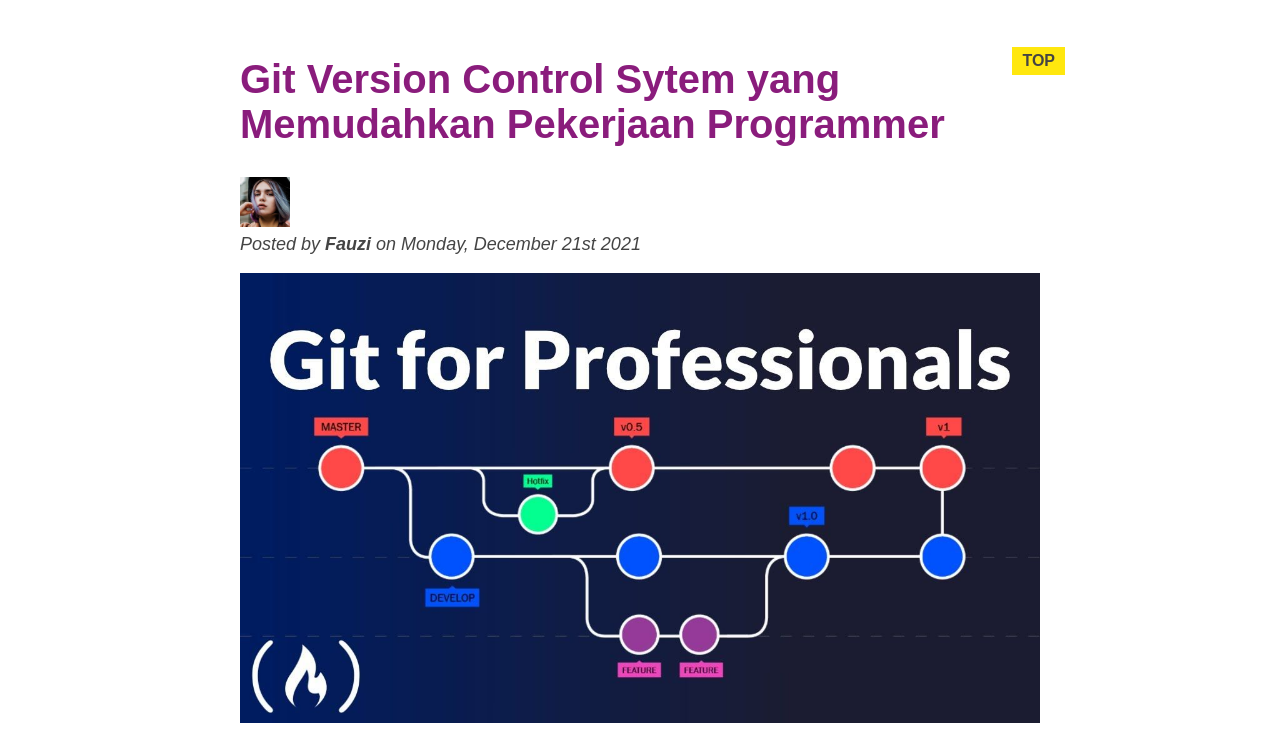
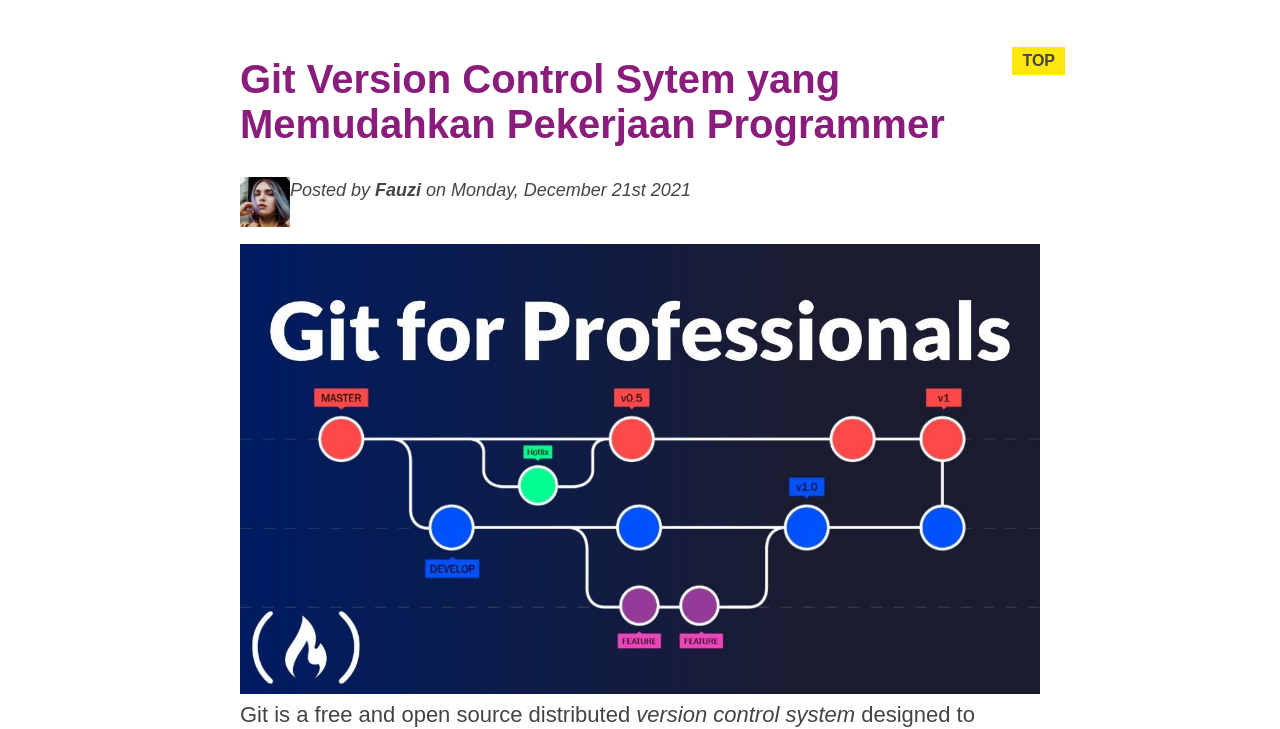
Before and after one commit to Binar-FSW-Wave-18/Web-Layout-Fauzi, a plain HTML site: page flexbox/latihan1/index.html in a window 1280 px wide. Shown: the part 84-813 px from the top of the page. Drawn offline with Linux system fonts and the light colour scheme.

Commit message:
Tugas Flexbox , (aside belum pindah ke atas kanan)

```diff
--- a/flexbox/latihan1/index.html
+++ b/flexbox/latihan1/index.html
@@ -1,5 +1,6 @@
 <!DOCTYPE html>
 <html lang="en">
+
 <head>
   <meta charset="UTF-8" />
   <link href="style.css" rel="stylesheet" />
@@ -20,48 +21,50 @@
     </header>
 
     <article>
-        <header class="post-header">
+      <div class="post-header">
+        <header>
           <h2>
             Git Version Control Sytem yang Memudahkan Pekerjaan Programmer
           </h2>
 
-          <img
-            src="img/laura-jones.jpg"
-            alt="Headshot of Laura Jones"
-            height="50"
-            width="50"
-          />
+          <div>
+            <img src="img/laura-jones.jpg" alt="Headshot of Laura Jones" height="50" width="50" />
 
             <p id="author">
               Posted by <strong>Fauzi</strong> on Monday, December 21st 2021
             </p>
+          </div>
+      </div>
 
-          <img
-            src="img/post.jpeg"
-            alt="HTML code on a screen"
-            width="500"
-            height="200"
-            class="post-img"
-          />
+      <img src="img/post.jpeg" alt="HTML code on a screen" width="500" height="200" class="post-img" />
       <button>❤️ Like</button>
       </header>
 
       <p>
-          Git is a free and open source distributed <em>version control system</em> designed to handle everything from small to very large projects with speed and efficiency.
+        Git is a free and open source distributed <em>version control system</em> designed to handle everything from
+        small to very large projects with speed and efficiency.
       </p>
 
       <p>
-          Git is easy to learn and has a tiny footprint with lightning fast performance. It outclasses SCM tools like Subversion, CVS, Perforce, and ClearCase with features like cheap local branching, convenient staging areas, and multiple workflows.
+        Git is easy to learn and has a tiny footprint with lightning fast performance. It outclasses SCM tools like
+        Subversion, CVS, Perforce, and ClearCase with features like cheap local branching, convenient staging areas, and
+        multiple workflows.
       </p>
 
       <h3>What is Git?</h3>
       <p>
-          By far, the most widely used modern version control system in the world today is Git. Git is a mature, actively maintained open source project originally developed in 2005 by Linus Torvalds, the famous creator of the Linux operating system kernel. A staggering number of software projects rely on Git for version control, including commercial projects as well as open source.
+        By far, the most widely used modern version control system in the world today is Git. Git is a mature, actively
+        maintained open source project originally developed in 2005 by Linus Torvalds, the famous creator of the Linux
+        operating system kernel. A staggering number of software projects rely on Git for version control, including
+        commercial projects as well as open source.
       </p>
       <p>
-          Git is software that runs locally. Your files and their history are stored on your computer. Having a centrally located place where you can upload your changes and download changes from others, enable you to collaborate more easily with other developers
+        Git is software that runs locally. Your files and their history are stored on your computer. Having a centrally
+        located place where you can upload your changes and download changes from others, enable you to collaborate more
+        easily with other developers
       </p>
-        <p>At some point in any software project, you will need to share your code with other developers. If you’re using Git for source control, there are three primary options:</p>
+      <p>At some point in any software project, you will need to share your code with other developers. If you’re using
+        Git for source control, there are three primary options:</p>
 
       <ol>
         <li class="first-li">Github</li>
@@ -71,17 +74,16 @@
 
       <p>
         You can learn more at
-          <a
-            href="https://git-scm.com/"
-            target="_blank"
-            >Git Docs</a
-          >.
+        <a href="https://git-scm.com/" target="_blank">Git Docs</a>.
       </p>
 
       <h3>Why should you learn Git?</h3>
 
       <p>
-          As software developers, whether you are hoping to build the next thing that will change the course of history or you just want to know enough to make ends meet, chances are you will not do this alone which means you need others to actualize that dream. If you fall anywhere within this wide spectrum then you need to learn git as soon as possible.
+        As software developers, whether you are hoping to build the next thing that will change the course of history or
+        you just want to know enough to make ends meet, chances are you will not do this alone which means you need
+        others to actualize that dream. If you fall anywhere within this wide spectrum then you need to learn git as
+        soon as possible.
       </p>
 
       <ul>
@@ -104,32 +106,17 @@
 
       <ul class="related">
         <li>
-            <img
-              src="img/related-1.jpg"
-              alt="Person programming"
-              width="75"
-              height="75"
-            />
+          <img src="img/related-1.jpg" alt="Person programming" width="75" height="75" />
           <a href="#">How to Learn Web Development</a>
           <p class="related-author">By Jonas Schmedtmann</p>
         </li>
         <li>
-            <img
-              src="img/related-2.jpg"
-              alt="Lightning"
-              width="75"
-              height="75"
-            />
+          <img src="img/related-2.jpg" alt="Lightning" width="75" height="75" />
           <a href="#">The Unknown Powers of CSS</a>
           <p class="related-author">By Jim Dillon</p>
         </li>
         <li>
-            <img
-              src="img/related-3.jpg"
-              alt="JavaScript code on a screen"
-              width="75"
-              height="75"
-            />
+          <img src="img/related-3.jpg" alt="JavaScript code on a screen" width="75" height="75" />
           <a href="#">Why JavaScript is Awesome</a>
           <p class="related-author">By Matilda</p>
         </li>
@@ -143,4 +130,5 @@
     </footer>
   </div>
 </body>
+
 </html>
--- a/flexbox/latihan1/style.css
+++ b/flexbox/latihan1/style.css
@@ -28,10 +28,6 @@ body {
   padding: 20px 40px;
   margin-bottom: 60px;
   /* height: 80px; */
-
-  /* ----1 Main Header---- */
-  display: flex;
-  justify-content: space-between;
 }
 
 nav {
@@ -273,3 +269,34 @@ footer p {
 nav p {
   font-size: 18px;
 } */
+
+/* ----TUGAS FLECBOX----- */
+
+.main-header {
+    /* ----1 Main Header---- */
+    display: flex;
+    justify-content: space-between;
+}
+
+.post-header {
+  display: flexbox;
+  justify-content:space-around;
+}
+
+.post-header img {
+  float: left;
+}
+
+/* .container {
+  display: flexbox;
+  justify-content: space-between;
+} */
+
+.post-header {
+  display: flexbox;
+  justify-content: space-between;
+}
+
+article {
+  flex: 20%;
+}
--- a/flexbox/latihan2/style.css
+++ b/flexbox/latihan2/style.css
@@ -156,3 +156,25 @@ body {
   color: #000;
   background-color: #fff;
 }
+
+/* ----TUGAS 2 FLEXBOX---- */
+
+.container {
+  display: flexbox;
+}
+
+.product-img {
+  float: left;
+}
+
+.product-info {
+  float: left;
+}
+.product-details {
+  float: right;
+}
+
+.price {
+  float: left;
+  margin-right: 30%;
+}
--- a/float/latihan1/style.css
+++ b/float/latihan1/style.css
@@ -266,7 +266,7 @@ nav p {
   font-size: 18px;
 } */
 
-/* ----Tugas Float---- */
+/* ----Tugas 2 Float---- */
 h1 {
   float: left;
   margin-right: 80px;
```
Also changed, not shown: flexbox/latihan2/index.html (+7 -7 lines). Lines whose indentation alone changed are shown as unchanged.
